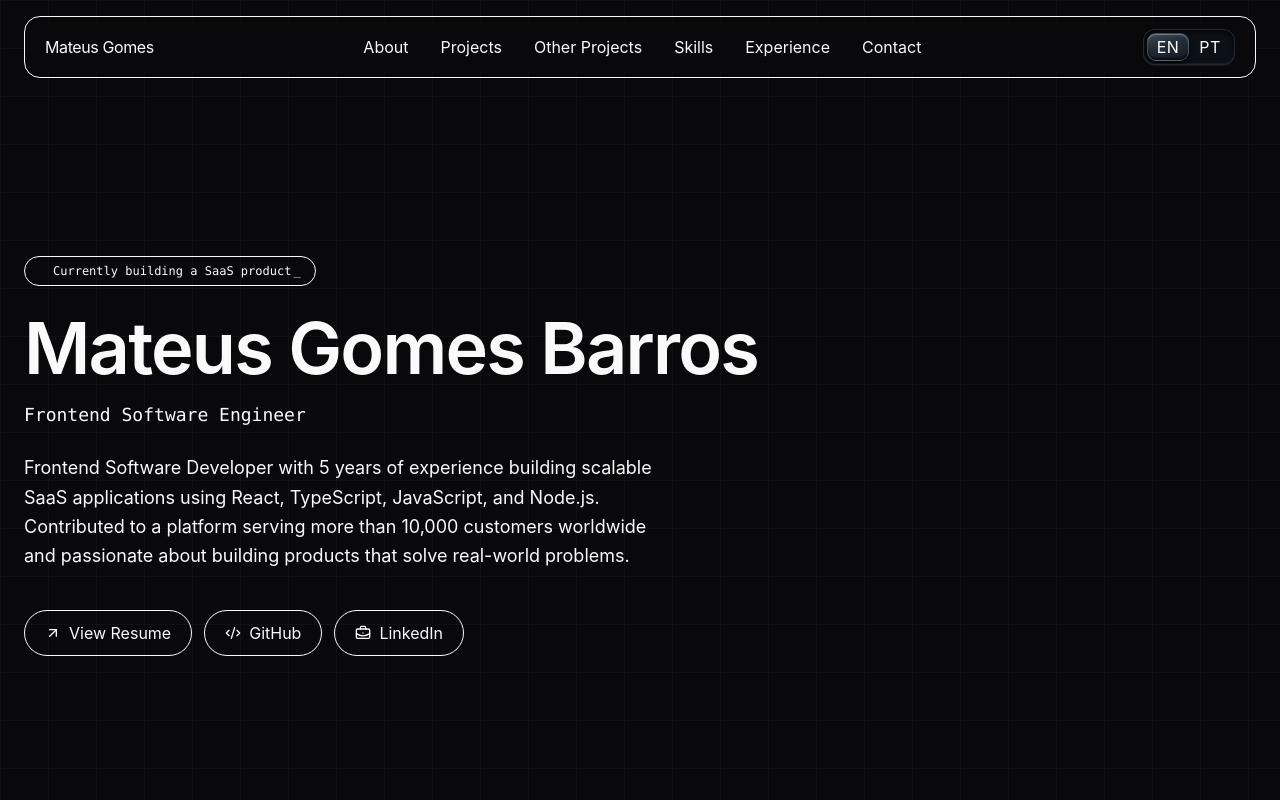
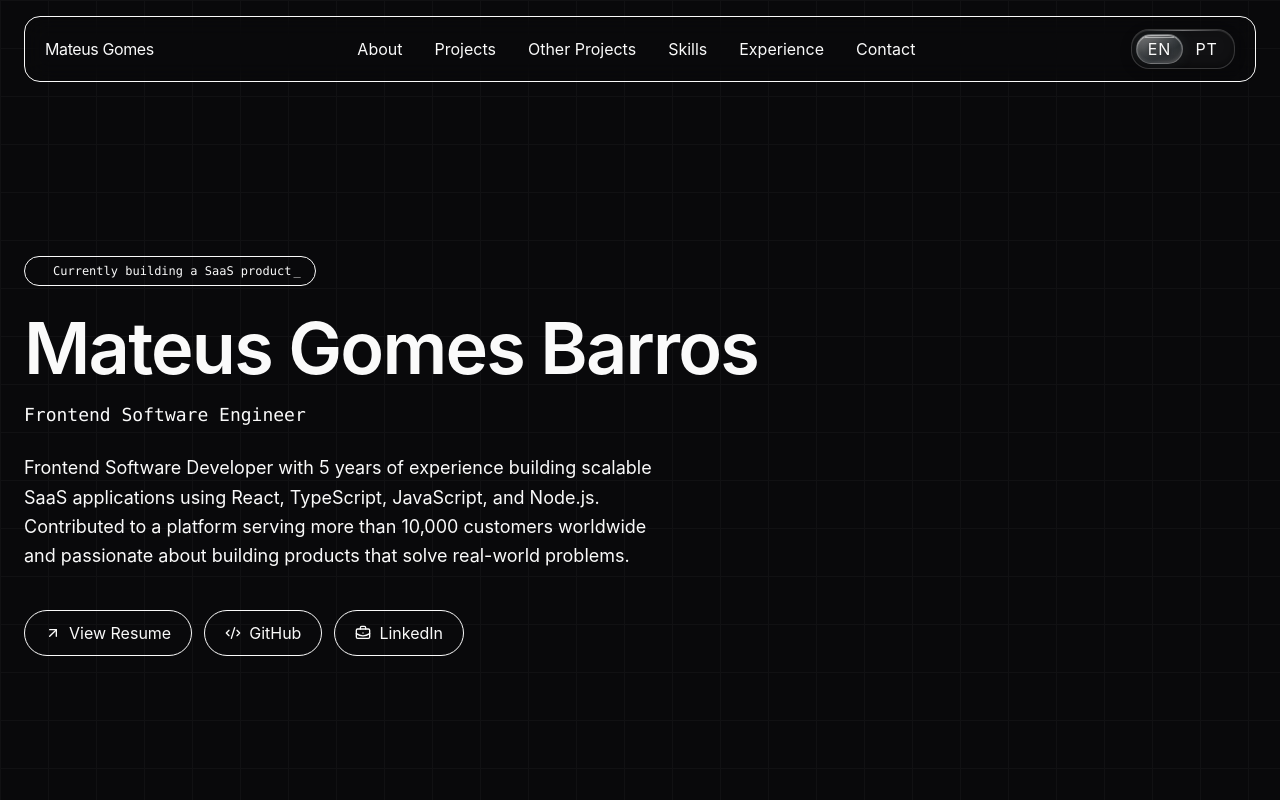
Before and after one commit to mateus-gomes-barros/mateus-portfolio, a React (Vite) app: page / in a window 1280 px wide. Shown: the top 800 px of the page. Built offline with nearby package versions, Linux system fonts and the light colour scheme.

Commit message:
style: give language toggle animated liquid glass appearance

```diff
--- a/src/components/layout/Navbar.tsx
+++ b/src/components/layout/Navbar.tsx
@@ -15,22 +15,40 @@ export function Navbar() {
     <div
       role="group"
       aria-label={pt ? 'Selecionar idioma' : 'Select language'}
-      className="relative isolate flex h-9 w-[92px] shrink-0 items-center overflow-hidden rounded-xl border border-white/10 bg-[#0c1118] p-[3px]"
+      className="relative isolate flex h-10 w-[104px] shrink-0 items-center overflow-hidden rounded-[18px] border border-white/[0.16] bg-white/[0.035] p-[4px] backdrop-blur-2xl"
       style={{
-        boxShadow: 'inset 0 2px 5px rgba(0,0,0,.8), inset 0 -1px 1px rgba(255,255,255,.08), 0 1px 0 rgba(255,255,255,.06)',
+        boxShadow: 'inset 0 1px 1px rgba(255,255,255,.13), inset 0 -3px 9px rgba(0,0,0,.36), 0 3px 12px rgba(0,0,0,.18)',
       }}
     >
+      <span
+        aria-hidden="true"
+        className="pointer-events-none absolute inset-x-3 top-0 h-px bg-gradient-to-r from-transparent via-white/35 to-transparent"
+      />
       <motion.span
         aria-hidden="true"
-        className="pointer-events-none absolute left-[3px] top-[3px] z-0 h-[calc(100%-6px)] w-[calc(50%-3px)] rounded-[9px] border border-white/20"
+        className="pointer-events-none absolute left-[4px] top-[4px] z-0 h-[calc(100%-8px)] w-[calc(50%-4px)] overflow-hidden rounded-[15px] border border-white/[0.28] backdrop-blur-xl"
         initial={false}
-        animate={{ x: pt ? '100%' : '0%' }}
-        transition={{ type: 'spring', stiffness: 460, damping: 29, mass: 0.65 }}
+        animate={{
+          x: pt ? '100%' : '0%',
+          scaleX: [1, 1.12, 0.96, 1],
+          scaleY: [1, 0.92, 1.04, 1],
+          borderRadius: ['15px', '13px', '17px', '15px'],
+        }}
+        transition={{
+          x: { type: 'spring', stiffness: 290, damping: 23, mass: 0.75 },
+          scaleX: { duration: 0.48, ease: 'easeInOut' },
+          scaleY: { duration: 0.48, ease: 'easeInOut' },
+          borderRadius: { duration: 0.48 },
+        }}
         style={{
-          background: 'linear-gradient(165deg, #3b4753 0%, #222c38 45%, #121923 100%)',
-          boxShadow: 'inset 0 1px 1px rgba(255,255,255,.32), inset 0 -2px 2px rgba(0,0,0,.65), 0 3px 5px rgba(0,0,0,.7), 0 0 0 1px rgba(0,0,0,.4)',
+          background: 'linear-gradient(150deg, rgba(255,255,255,.30) 0%, rgba(209,236,243,.14) 38%, rgba(143,179,195,.12) 65%, rgba(255,255,255,.20) 100%)',
+          boxShadow: 'inset 0 1px 1px rgba(255,255,255,.58), inset 0 -2px 3px rgba(255,255,255,.10), 0 3px 10px rgba(0,0,0,.26), 0 0 16px rgba(184,226,239,.10)',
         }}
-      />
+      >
+        <span className="absolute -left-2 -top-4 h-9 w-12 rotate-[-28deg] rounded-full bg-white/20 blur-[10px]" />
+        <span className="absolute inset-x-2 top-[2px] h-[1px] rounded-full bg-white/50 blur-[.3px]" />
+        <span className="absolute -bottom-3 right-0 h-7 w-9 rounded-full bg-signal/15 blur-lg" />
+      </motion.span>
       {(['en', 'pt-BR'] as const).map((value) => (
         <button
           key={value}
@@ -38,7 +56,7 @@ export function Navbar() {
           onClick={() => setLanguage(value)}
           aria-pressed={language === value}
           aria-label={value === 'en' ? 'English' : 'Português'}
-          className={`relative z-10 flex h-full w-1/2 items-center justify-center rounded-lg font-mono text-[11px] font-semibold tracking-wide transition-colors duration-200 focus-visible:outline-2 focus-visible:outline-offset-2 focus-visible:outline-signal ${language === value ? 'text-signal' : 'text-ink-faint hover:text-ink-muted'}`}
+          className={`relative z-10 flex h-full w-1/2 items-center justify-center rounded-[14px] font-mono text-[11px] font-semibold tracking-wider transition-colors duration-200 focus-visible:outline-2 focus-visible:outline-offset-2 focus-visible:outline-signal ${language === value ? 'text-ink drop-shadow-[0_1px_2px_rgba(0,0,0,.5)]' : 'text-ink-faint hover:text-ink-muted'}`}
         >
           {value === 'en' ? 'EN' : 'PT'}
         </button>
```
